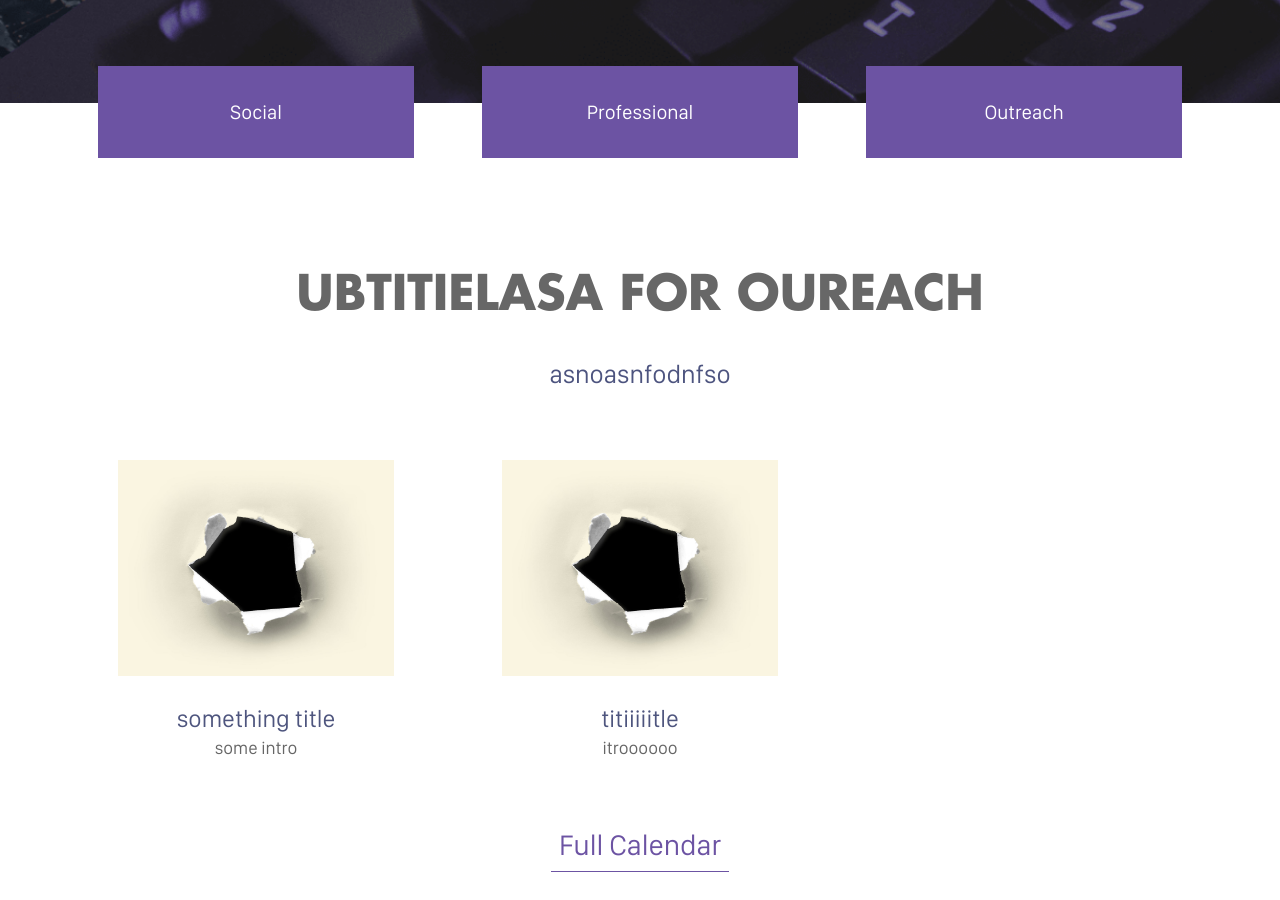
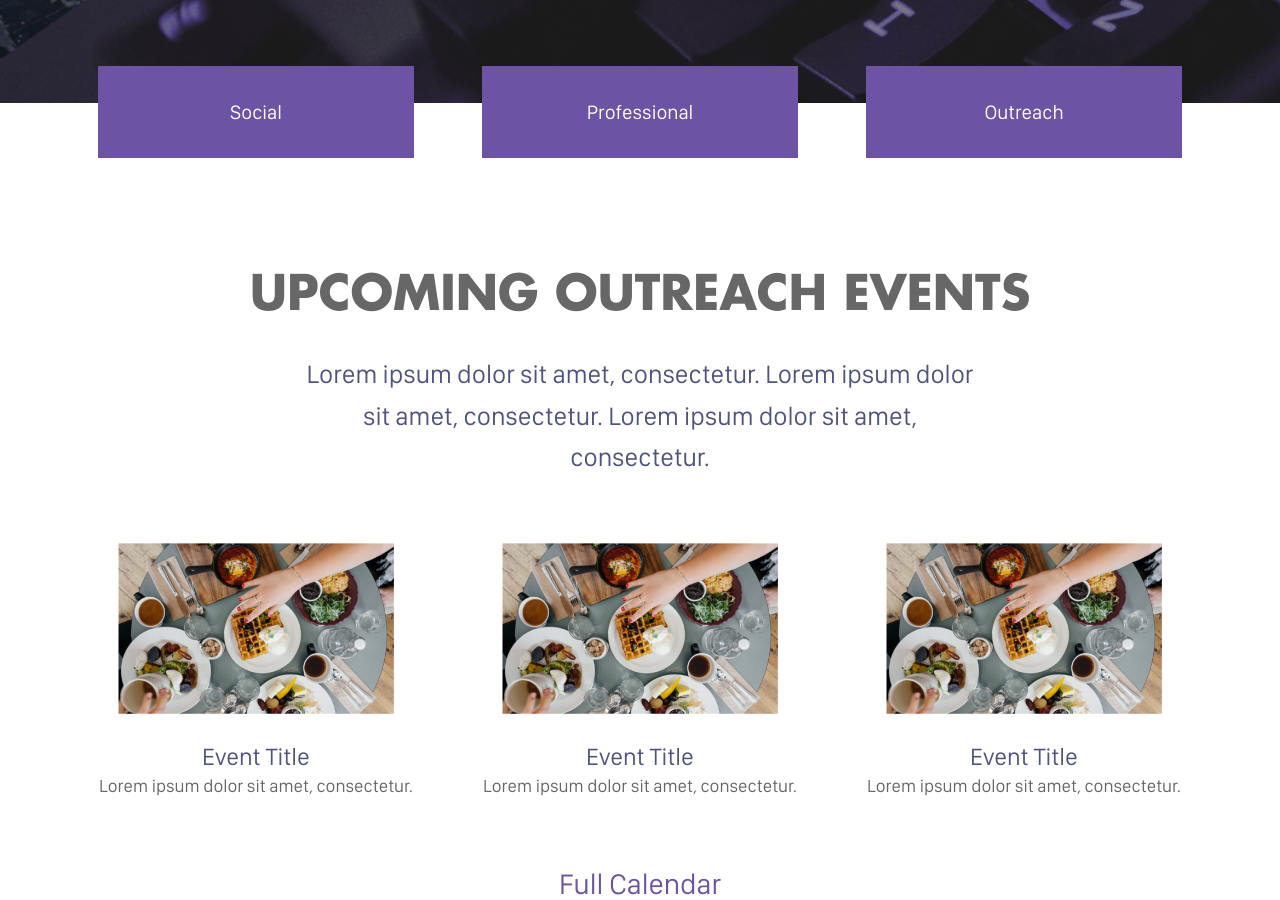
Before and after one commit to sweucsd/swe-website-old, a Jekyll site: the page built from outreach.markdown, in a window 1280 px wide and 900 px high, scrolled down 866 px. Built offline with Jekyll 4.4.1, drawn with Linux system fonts in a browser that asks for light colours; comment, search, counter and statistics services are not loaded; some of the changed text lies outside the part shown.

Commit message:
Updated Outreach

```diff
--- a/outreach.markdown
+++ b/outreach.markdown
@@ -2,22 +2,23 @@
 title: Outreach
 date: 2017-06-29 22:18:00 Z
 position: 6
-subtitle: UBTITIELASA FOR OUREACH
-intro: asnoasnfodnfso
-events:
-- image: "/uploads/hole.jpg"
-  title: something title
-  intro: some intro
-  url: houfasf
-- image: "/uploads/hole.jpg"
-  title: titiiiiitle
-  intro: itroooooo
-  url: ulllll
-- image:
-  title:
-  intro:
-  url:
+subtitle: Upcoming Outreach Events
 blurb: Lorem ipsum dolor sit amet, consectetur. Lorem ipsum dolor sit amet, consectetur.
   Lorem ipsum dolor sit amet, consectetur. Lorem ipsum dolor sit amet, consectetur.
+intro: Lorem ipsum dolor sit amet, consectetur. Lorem ipsum dolor sit amet, consectetur.
+  Lorem ipsum dolor sit amet, consectetur.
+events:
+- image: "/uploads/meal.png"
+  title: Event Title
+  intro: Lorem ipsum dolor sit amet, consectetur.
+  url: houfasf
+- image: "/uploads/meal.png"
+  title: Event Title
+  intro: Lorem ipsum dolor sit amet, consectetur.
+  url: ulllll
+- image: "/uploads/meal.png"
+  title: Event Title
+  intro: Lorem ipsum dolor sit amet, consectetur.
+  url: "/"
 layout: social
 ---
```
